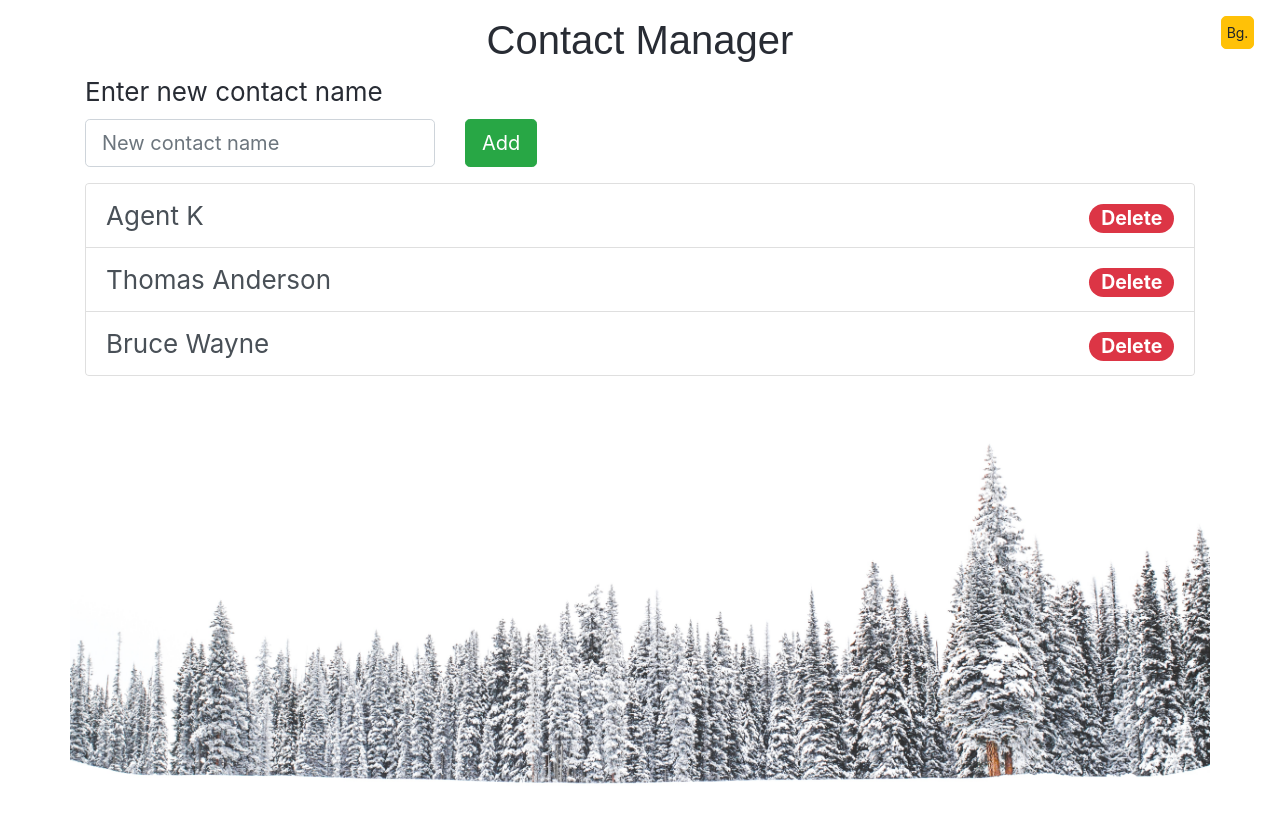
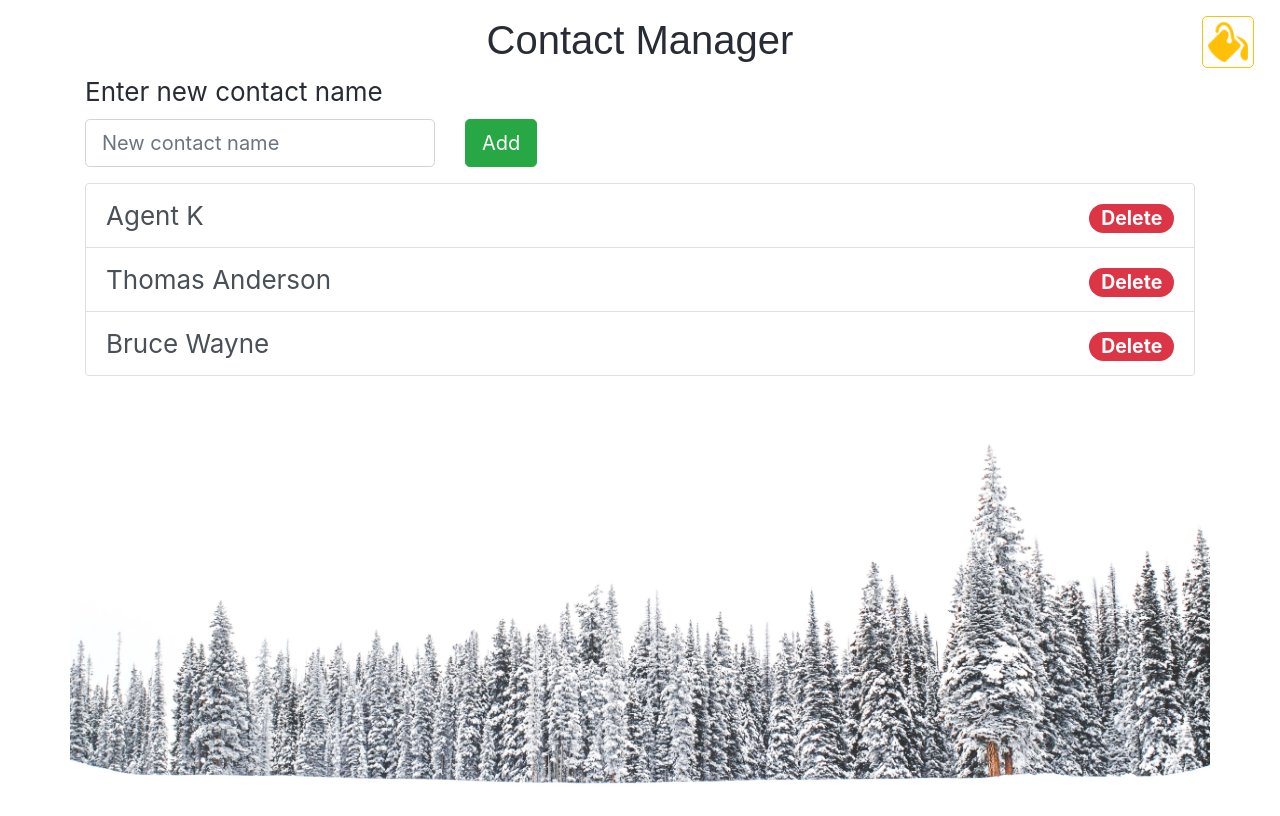
Before and after one commit to Yehuda-Volodin/Contact-Manager, a React (Create React App) app in the folder yehuda-volodin-contact-manager-using-hooks/: page / in a window 1280 px wide. Built offline with nearby package versions, Linux system fonts and the light colour scheme.

Commit message:
Text was replaced by Icon in select background lable.

```diff
--- a/yehuda-volodin-contact-manager-using-hooks/src/ContactManager.css
+++ b/yehuda-volodin-contact-manager-using-hooks/src/ContactManager.css
@@ -26,7 +26,6 @@
 }
 
 .selectBgFileLabel{
-  background-color: #ffc107;
   color: #212529;
   border: thin solid #ffc107;
   border-radius: 5px;
--- a/yehuda-volodin-contact-manager-using-hooks/src/ContactManager.js
+++ b/yehuda-volodin-contact-manager-using-hooks/src/ContactManager.js
@@ -5,6 +5,7 @@ import AddContact from './AddContact';
 import ContactList from './ContactList';
 
 import defaultBg from './defaultBg.jpg';
+import selectBg from './selectBg.png';
 
 export default function ContactManager() {
     const [contacts, setContacts] = useState(["1"]);
@@ -41,7 +42,7 @@ export default function ContactManager() {
                 size='sm'
                 className="positionFixedRight-2 selectBgFileLabel"
             >
-                Bg.
+                <img src={selectBg} alt="Bg." width="40" height="40" />
             </Label>
             <Input
                 type="file"
```
Also changed, not shown: yehuda-volodin-contact-manager-using-hooks/src/selectBg.png (added).
